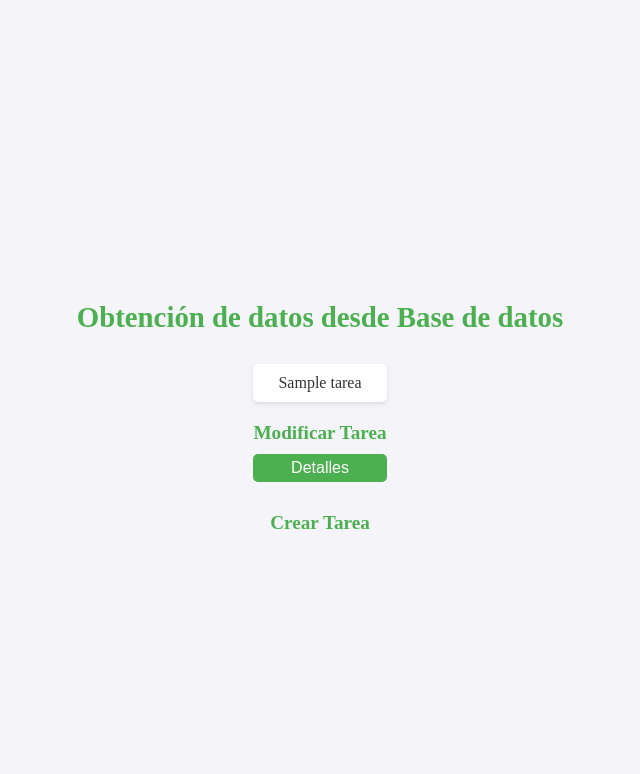
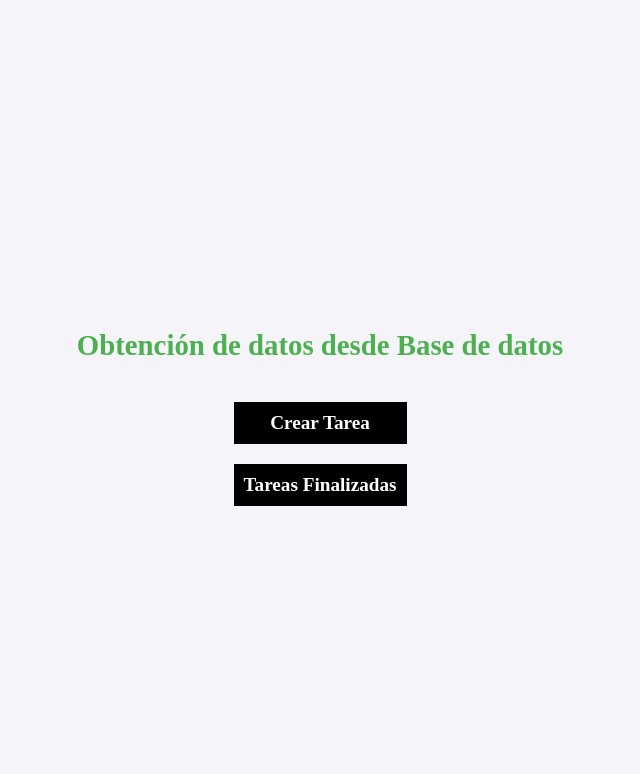
Before and after one commit to plaazaa03/FormularioBD, a PHP site: page / in a window 1280 px wide. Shown: the top 774 px of the page, without its empty margins (320-960 px from the left). Run offline with PHP 8.4, Linux system fonts and the light colour scheme; tables that the repository leaves empty or names only in its code hold one stand-in row (values such as "Sample post"); data that the repository does not hold is empty.

Commit message:
Añadido boton para ver las tareas finalizadas

```diff
--- a/TareasService.php
+++ b/TareasService.php
@@ -32,14 +32,32 @@ function conectarBD()
 function obtenerTareas()
 {
     $conexion = conectarBD();
-    $sql = "SELECT * FROM Tareas";
+    $sql = "SELECT * FROM Tareas where fecha_finalizacion is null";
 
     $resultado = $conexion->query($sql);
 
     //Nos permite obtener los datos necesarion del resultado
     while ($fila = $resultado->fetch_assoc()) {
         //mostramos el nombre de la primera tarea
-        $tareas[] = new Tareas($fila['id'], $fila['nombre'], $fila['fechaFin']);
+        $tareas[] = new Tareas($fila['id'], $fila['nombre'], $fila['fecha_finalizacion']);
+
+    }
+
+    $conexion->close();
+
+    return $tareas;
+}
+
+function obtenerTareasFinalizadas() {
+    $conexion = conectarBD();
+    $sql = "SELECT * FROM Tareas where fecha_finalizacion is not null";
+
+    $resultado = $conexion->query($sql);
+
+    //Nos permite obtener los datos necesarion del resultado
+    while ($fila = $resultado->fetch_assoc()) {
+        //mostramos el nombre de la primera tarea
+        $tareas[] = new Tareas($fila['id'], $fila['nombre'], $fila['fecha_finalizacion']);
 
     }
 
@@ -93,7 +111,7 @@ function modificarTareas() {
 
 function finalizarTareas($id) {
     $conexion = conectarBD();
-    $miFecha = date("Y-m-d H:i:s");
+    $miFecha = date('Y-m-d H:i:s');
 
     $sql = "UPDATE Tareas SET fecha_finalizacion = ? WHERE id = ?";
     $queryFormateado = $conexion->prepare($sql);
--- a/eliminarTarea.php
+++ b/eliminarTarea.php
@@ -28,7 +28,7 @@
 
 
     ?>
-    <a href="index.php">Volver Index</a>
+    <a id="volverIndex" href="index.php">Volver Index</a>
 </body>
 
 </html>
--- a/formulario.php
+++ b/formulario.php
@@ -35,7 +35,7 @@
 
 
     ?>
-    <a href="index.php">Volver Index</a>
+    <a id="volverIndex" href="index.php">Volver Index</a>
 </body>
 
 </html>
--- a/index.php
+++ b/index.php
@@ -32,18 +32,19 @@
                     <button onclick="document.getElementById('dialog-<?=$tarea->getId()?>').showModal()">Detalles</button>
 
                     <dialog id="dialog-<?=$tarea->getId()?>">
-                        <p>Estas seguro de que deseas borrar la tarea: <?= htmlspecialchars($tarea->getNombre()) ?></p>
-                        <form action="eliminarTarea.php" method="post">
+                        <p id="texto-borrar">Estas seguro de que deseas finalizar la tarea: <?= htmlspecialchars($tarea->getNombre()) ?></p>
+                        <form id="form-eliminar" action="eliminarTarea.php" method="post">
                             <input type="hidden" name="id" value="<?=$tarea->getId()?>">
-                            <button type="submit">Eliminar</button>
-                            <button onclick="document.getElementById('dialog-<?= $tarea->getId() ?>').close()">Cerrar</button>
+                            <button id="eliminar-button" type="submit">Eliminar</button>
                         </form>
+                        <button onclick="document.getElementById('dialog-<?= $tarea->getId() ?>').close()">Cerrar</button>
                     </dialog>
 
 
             <?php endforeach; ?>
         </ul>
-        <a href="formulario.php">Crear Tarea</a>
+        <a id="crearTarea" href="formulario.php">Crear Tarea</a>
+        <a id="obtenerTareasFinalizadas" href="obtenerTareasFinalizadas.php">Tareas Finalizadas</a>
     </main>
 </body>
 
--- a/micss.css
+++ b/micss.css
@@ -104,5 +104,54 @@ button {
 }
 
 ::backdrop {
-  background-color: rgba(140, 22, 22, 0.5);
+  background-color: rgba(247, 196, 196, 0.5);
+  margin: auto;
+  padding: 20px;
+  text-align: center;
 }
+
+#form-eliminar {
+  background-color: #fff;
+  padding: 20px;
+  width: 300px;
+  margin-bottom: 20px;
+}
+
+#crearTarea {
+  background-color: #000000;
+  color: white;
+  padding: 10px;
+}
+
+#crearTarea:hover {
+  background-color: #3f4240;
+}
+
+#obtenerTareasFinalizadas {
+  background-color: #000000;
+  color: white;
+  padding: 10px;
+}
+
+#obtenerTareasFinalizadas:hover {
+  background-color: #3f4240;
+}
+
+#texto-borrar {
+  text-align: center;
+  font-weight: bold;
+  margin-bottom: 10px;
+  color: black;
+  font-size: 15px;
+}
+
+#eliminar-button{
+  background-color: red;
+  align-items: center;
+}
+
+#volverIndex{
+  background-color: #000000;
+  color: white;
+  padding: 10px;
+}
--- a/modificarTarea.php
+++ b/modificarTarea.php
@@ -33,7 +33,7 @@
 
 
     ?>
-    <a href="index.php">Volver Index</a>
+    <a id="volverIndex" href="index.php">Volver Index</a>
 </body>
 
 </html>
```
Also changed, not shown: obtenerTareasFinalizadas.php (added, +38 -0 lines).
